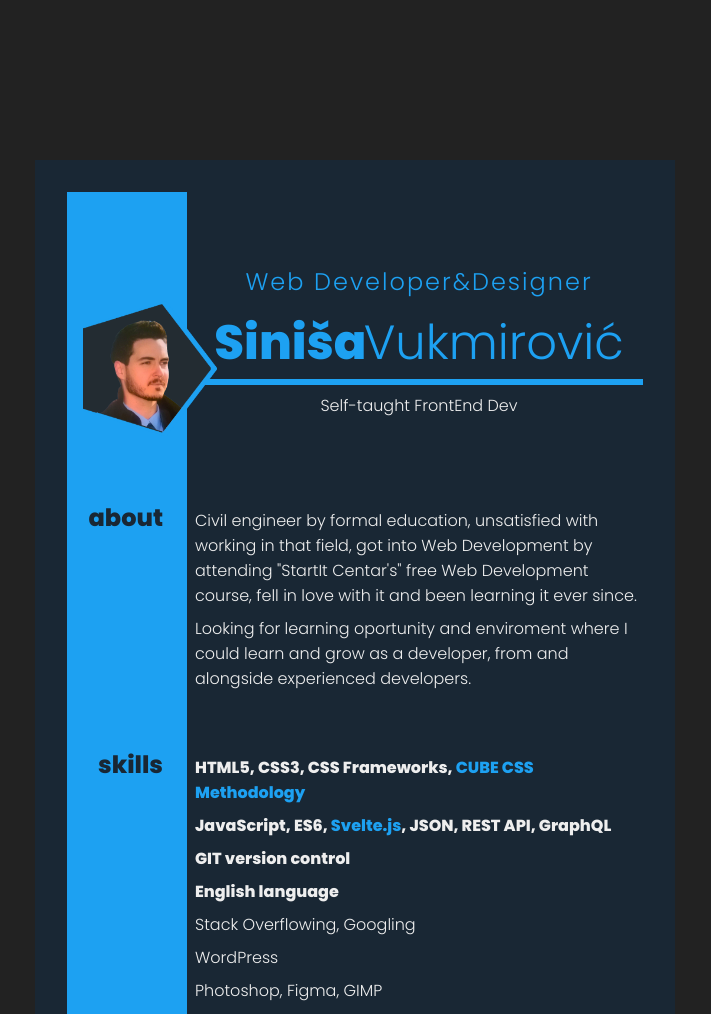
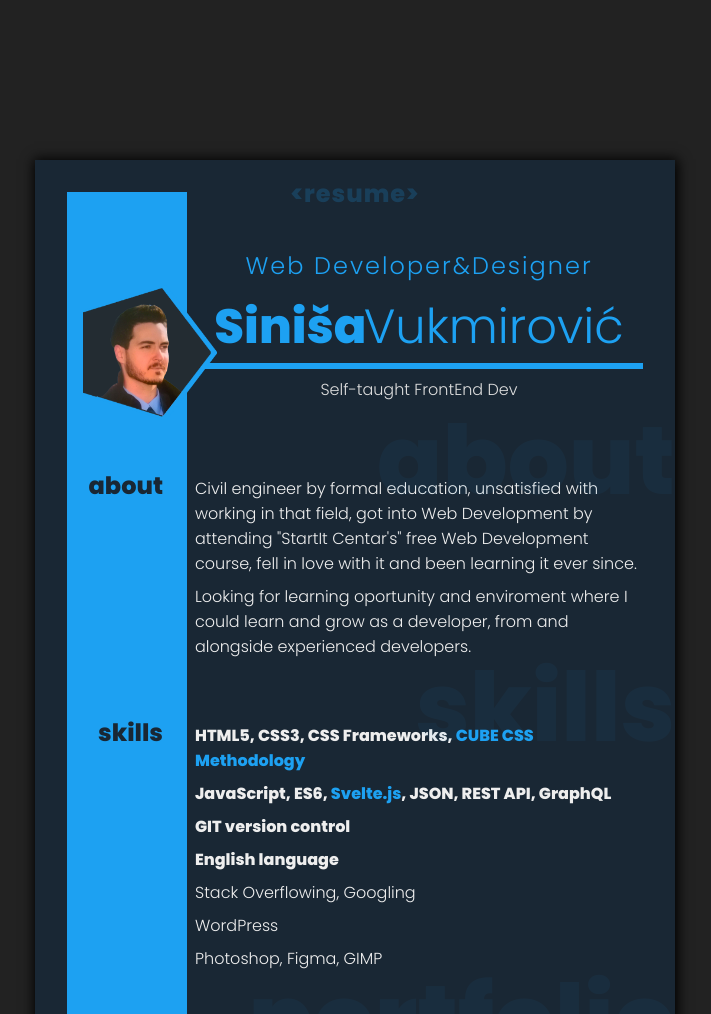
Before and after one commit to SinisaVukmirovic/Resume, a plain HTML site: page index.html in a window 1280 px wide. Shown: the top 1014 px of the page, without its empty margins (285-996 px from the left). Drawn offline with Linux system fonts and the light colour scheme.

Commit message:
Desktop version done

```diff
--- a/style.css
+++ b/style.css
@@ -5,6 +5,7 @@
     --bg-clr: #192734;
     --font-clr: #eee;
     --font-family: 'Poppins', sans-serif;
+    --font-bold: 800;
 }
 
 * {
@@ -29,7 +30,7 @@ h1.off-screen {
 
 .highlight {
     color: var(--theme-clr);
-    font-weight: 800;
+    font-weight: var(--font-bold);
     font-size: 1rem;
 }
 
@@ -62,12 +63,14 @@ main {
     /* transform: rotate(-5deg); */
     position: relative;
     z-index: 1;
+    box-shadow: 1px 1px 12px 2px #000;
 }
     main section {
         display: grid;
         grid-template-columns: 1fr 5fr;
         padding: 1rem 0;
-        margin: 1rem 0;
+        margin-bottom: 1rem;
+        position: relative;
     }
         section > div {
             padding-left: 2rem;
@@ -86,20 +89,51 @@ main {
         section  h4 {
             margin: .5rem 0;
         }
-        section  h5 {
-            font-weight: normal;
-        }
         section  p {
             margin: .5rem 0;
         }
 
 main section:first-child {
-    padding: 3rem 0 2rem;
+    padding: 3rem 0 1rem;
+}
+
+main section::before {
+    position: absolute;
+    right: -2rem;
+    top: -4rem;
+    color: var(--theme-clr);
+    opacity: .05;
+    font-size: 6rem;
+    font-weight: var(--font-bold);
+}
+    section:nth-child(2)::before { content: 'about'; }
+    section:nth-child(3)::before { content: 'skills'; }
+    section:nth-child(4)::before { content: 'portfolio'; }
+
+main::before,
+main::after {
+    position: absolute;
+    left: 50%;
+    transform: translateX(-50%);
+    font-size: 1.5rem;
+    font-weight: var(--font-bold);
+    color: var(--theme-clr);
+    opacity: .2;
+    letter-spacing: 1px;
+}
+main::before {
+    content: '<resume>';
+    top: 1rem;
+}
+main::after {
+    content: '</resume>';
+    bottom: 1rem;
 }
 
 .profile {
     text-align: center;
     color: var(--theme-clr);
+    /* padding: 3rem 0 2rem; */
 }
     .profile h2 {
         font-size: 3rem;
@@ -107,7 +141,7 @@ main section:first-child {
         word-spacing: -1rem;
     }
         .profile .thick {
-            font-weight: 800;
+            font-weight: var(--font-bold);
         }
     .profile h4 {
         font-weight: normal;
@@ -116,7 +150,8 @@ main section:first-child {
     }
     .profile h5 {
         font-size: 1rem;
-        color: var(--font-clr);
+        font-weight: normal;
+        color: #ddd;
         margin-top: .5rem;
     }
 
```
